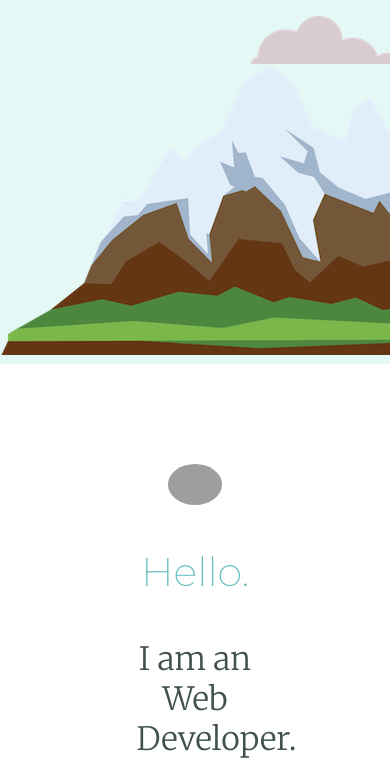
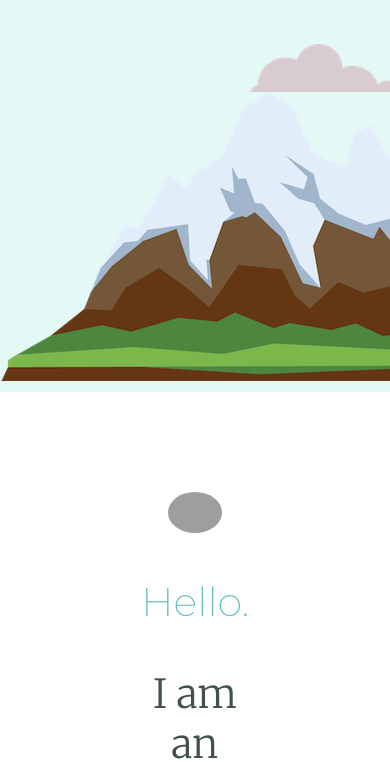
Before and after one commit to hetvi-45/Introduction, a plain HTML site: page index.html in a window 390 px wide. Shown: the part 436-1198 px from the top of the page. Drawn offline with Linux system fonts and the light colour scheme; grey boxes are pictures that could not be loaded.

Commit message:
Update style.css

```diff
--- a/style.css
+++ b/style.css
@@ -157,3 +157,15 @@ a:hover{
 .css {width: 80%; background-color: #E4F9F5;} /* Blue 2196F3 */
 .js {width: 65%; background-color: #E4F9F5;} /* Red f44336 */
 .python{width: 65%; background-color: #E4F9F5;}
+
+@media (max-width: 1028px) {
+    body{
+      text-align: center;
+      font-size: 250%;
+
+    }
+    div{
+      height: auto;
+    }
+
+}
```
